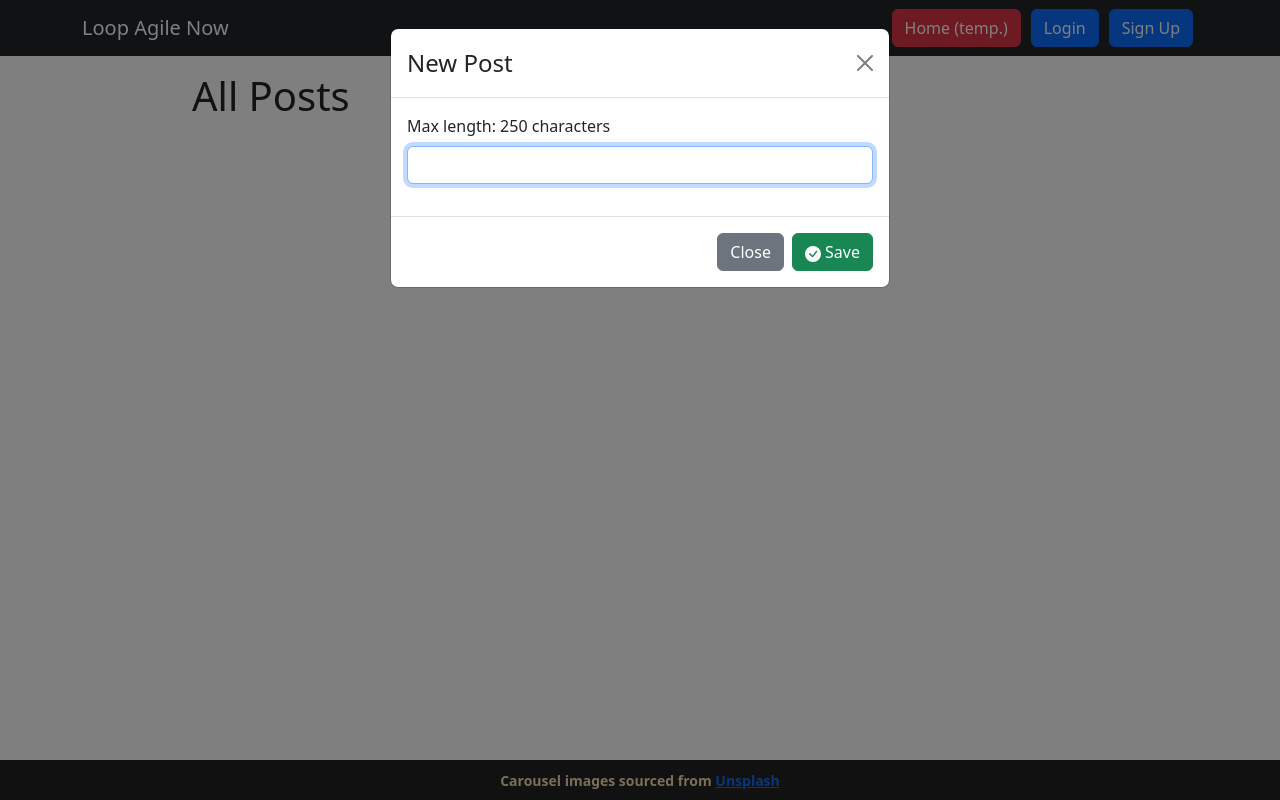
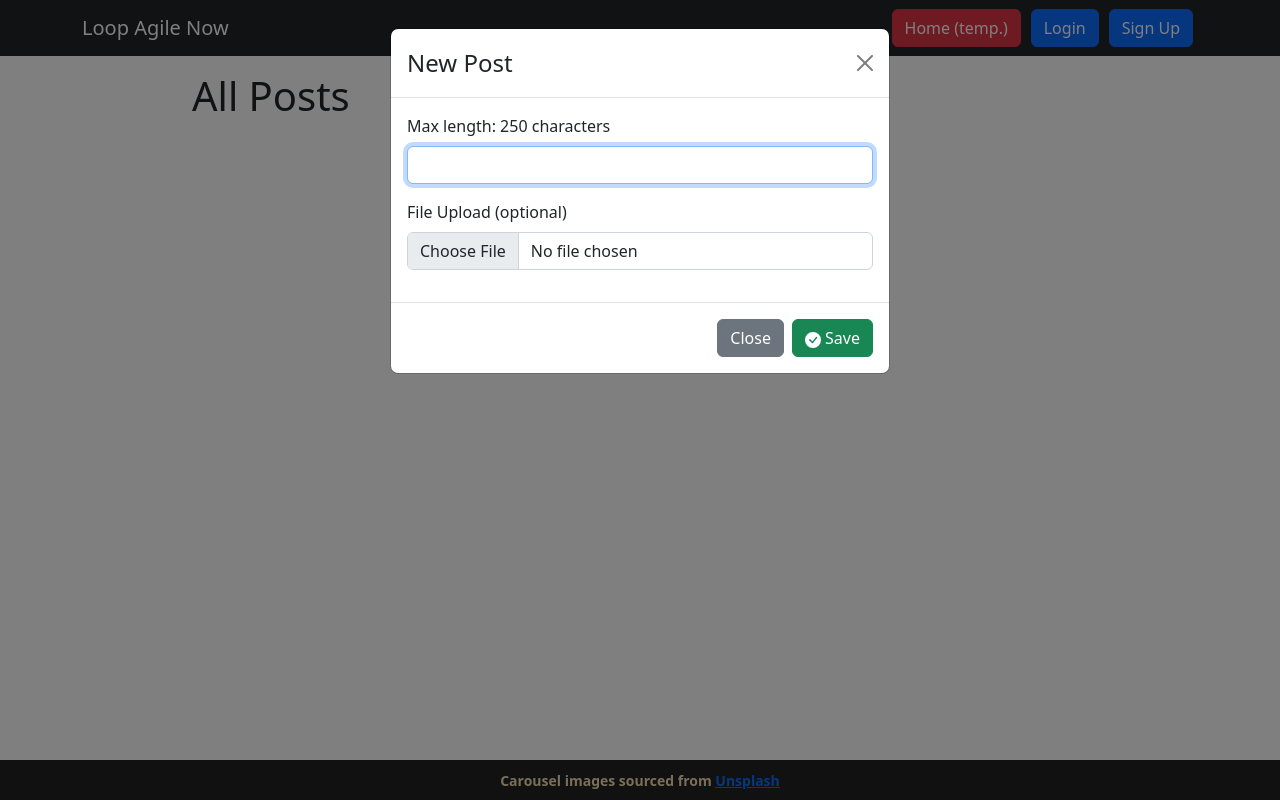
Before and after one commit to JoshThorntonDev/a1-3786643-3785167, a React (Create React App) app: page /posts in a window 1280 px wide. Both pictures are taken after a click on the button "Create a post". Built offline with nearby package versions, Linux system fonts and the light colour scheme.

Commit message:
initial file upload

```diff
--- a/src/components/PostCreator.js
+++ b/src/components/PostCreator.js
@@ -1,7 +1,6 @@
 import Modal from "react-bootstrap/Modal";
 import Form from "react-bootstrap/Form";
 import { useRef, useState } from "react";
-import { updateUser, getUsers } from "../data/Repository";
 import { CheckCircleFill } from "react-bootstrap-icons";
 import Button from "react-bootstrap/Button";
 import AnimatedAlert from "./AnimatedAlert";
@@ -65,6 +64,15 @@ function PostCreator(props) {
               ref={inputRef}
             />
           </Form.Group>
+          <Form.Group className="mb-3">
+            <Form.Label>File Upload (optional)</Form.Label>
+            <Form.Control
+              name="image"
+              type="file"
+              value={props.fields.file}
+              onChange={handleInputChange}
+            />
+          </Form.Group>
         </Modal.Body>
         <Modal.Footer>
           <Button variant="secondary" onClick={props.toggle}>
--- a/src/components/Posts.js
+++ b/src/components/Posts.js
@@ -17,7 +17,7 @@ function Posts() {
   const [post, setPost] = useState({
     userId: currentUser,
     content: "",
-    imageUrl: "",
+    image: null,
     replyPostIds: [],
     date: "unknown",
     time: "",
@@ -72,7 +72,6 @@ function Posts() {
       </Form> */}
 
       {Object.keys(posts).map((id) => {
-        console.log(id);
         const post = posts[id];
         var name = "";
         if (post.userId === "[deleted]") {
--- a/src/data/PostRepository.js
+++ b/src/data/PostRepository.js
@@ -3,7 +3,7 @@
 import { assignPostToUser } from "./Repository";
 
 const POSTS_KEY = "posts";
-
+const CLIENT_ID = "a04a026525fb2e4";
 function initPosts() {
   if (localStorage.getItem(POSTS_KEY) !== null) return;
 
@@ -23,6 +23,7 @@ function setPosts(posts) {
 
 function insertPost(post, currentUser) {
   //Retrieve Posts, add new Posts to the list, and call setPosts
+  uploadImage(post)
 
   if (post.content !== "") {
     let currentDate = new Date();
@@ -49,8 +50,30 @@ function deletePost(id) {
   setPosts(posts);
 }
 
+function uploadImage(post) {
+  var headers = new Headers();
+  headers.append("Authorization", "Client-ID " + CLIENT_ID );
+
+  var formdata = new FormData();
+  formdata.append("image", post.image);
+
+  console.log(post.image)
+  var requestOptions = {
+    method: "POST",
+    headers: headers,
+    body: formdata,
+    redirect: "follow",
+  };
+
+  fetch("https://api.imgur.com/3/upload", requestOptions)
+    .then((response) => response.text())
+    .then((result) => console.log(result))
+    .catch((error) => console.log("error", error));
+}
+
 function getNewID() {
   return crypto.randomUUID();
 }
 
 export { initPosts, getPosts, insertPost, deletePost };
+// image uploading code adapted from https://apidocs.imgur.com/
```
Also changed, not shown: 1 other file (tests, documents, lock files or other folders).
